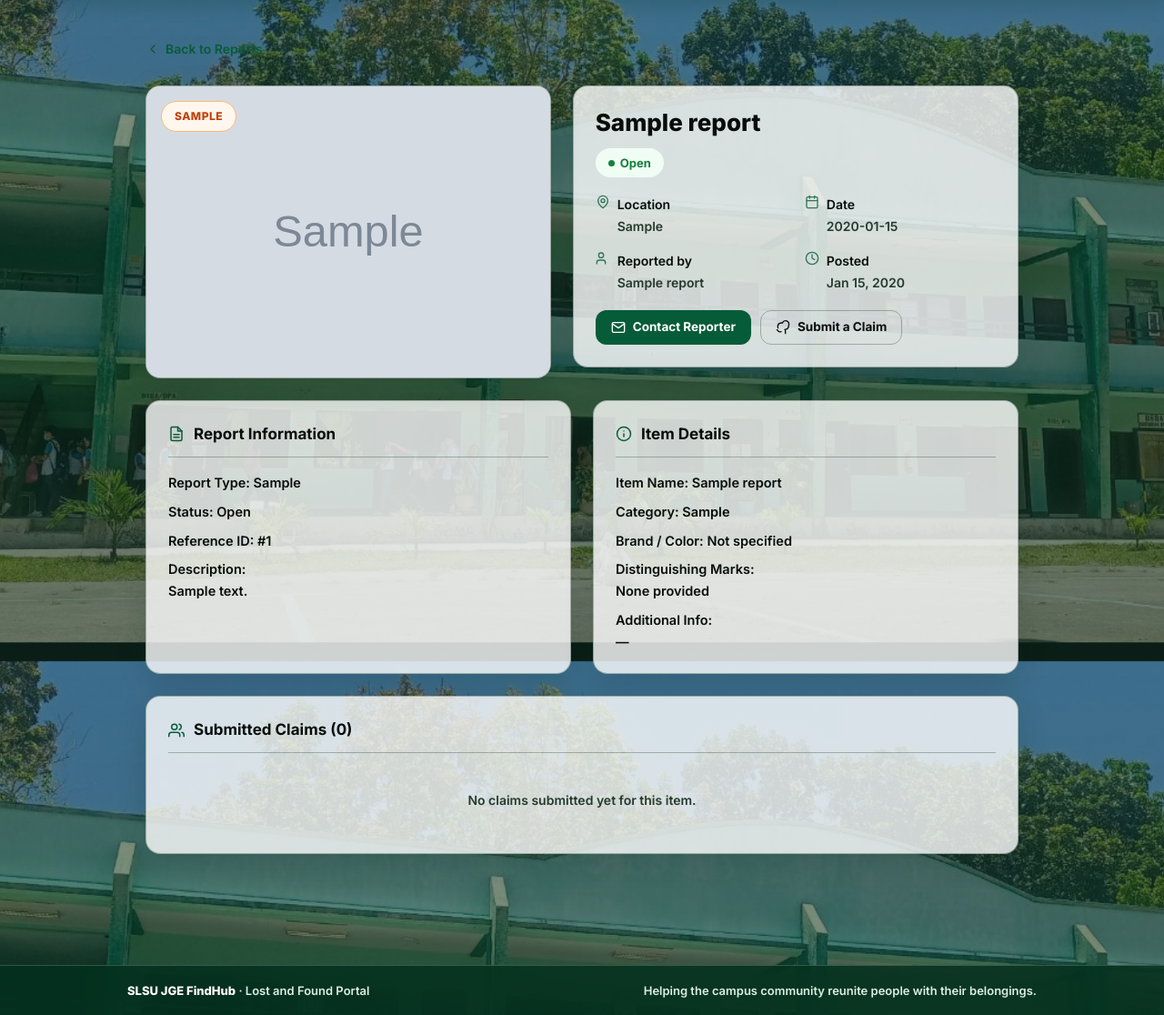
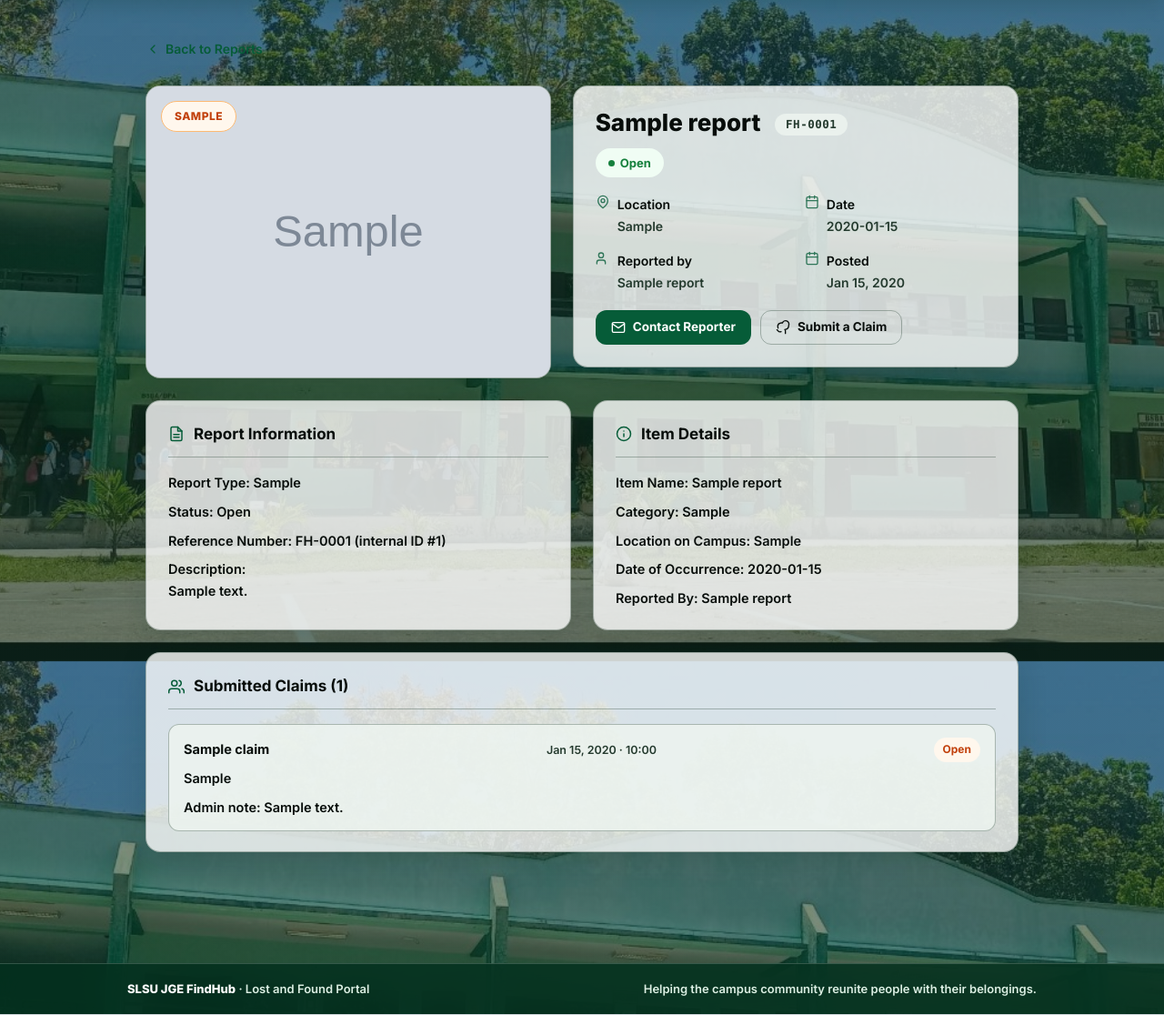
Before and after one commit to miahvillanueva28-spec/SLSU-JGE-FINDHUB., a Flask app: page /report/1 in a window 1280 px wide. Shown: the part 73-1189 px from the top of the page at 91% size. Run offline with Flask 3, Linux system fonts and the light colour scheme; tables that the repository leaves empty hold one stand-in row (values such as "Sample post"); grey boxes marked "Sample" are stand-in pictures; some libraries are stand-ins or nearby versions.

Commit message:
Update report_detail.html

```diff
--- a/templates/report_detail.html
+++ b/templates/report_detail.html
@@ -46,6 +46,23 @@
     transition: gap .2s ease;
   }
   .fh-back-link:hover { gap: 10px; text-decoration: underline; }
+
+  /* Reference chip */
+  .fh-ref-chip {
+    display: inline-flex;
+    align-items: center;
+    gap: 6px;
+    margin-left: 10px;
+    padding: 4px 12px;
+    border-radius: 999px;
+    background: var(--surface-alt);
+    color: var(--muted);
+    font-size: 12.5px;
+    font-weight: 700;
+    letter-spacing: .04em;
+    font-family: ui-monospace, SFMono-Regular, Menlo, monospace;
+    vertical-align: middle;
+  }
 
   /* ============ TOP: Photo + Main Info ============ */
   .fh-top-grid {
@@ -108,6 +125,17 @@
   .fh-meta-item svg { width: 16px; height: 16px; flex-shrink: 0; margin-top: 1px; color: var(--primary); opacity: .8; }
   .fh-meta-item strong { color: var(--text); font-weight: 600; }
 
+  .fh-closed-notice {
+    margin-top: 10px;
+    padding: 12px 16px;
+    border-radius: 12px;
+    background: var(--surface-alt);
+    border-left: 4px solid var(--muted);
+    color: var(--muted);
+    font-size: 13.5px;
+    line-height: 1.6;
+  }
+
   .fh-actions-bar { display: flex; flex-wrap: wrap; gap: 10px; margin-top: 6px; }
   .fh-btn {
     display: inline-flex; align-items: center; justify-content: center; gap: 8px;
@@ -155,7 +183,7 @@
   .fh-claim-form { display: flex; flex-direction: column; gap: 12px; }
   .fh-claim-form .fh-row { display: grid; grid-template-columns: 1fr 1fr; gap: 12px; }
   .fh-claim-form label { font-size: 13px; font-weight: 700; color: var(--text); display: flex; flex-direction: column; gap: 6px; }
-  .fh-claim-form input, .fh-claim-form textarea {
+  .fh-claim-form input, .fh-claim-form textarea, .fh-claim-form input[type="file"] {
     padding: 10px 14px;
     border: 1.5px solid var(--border);
     border-radius: 10px;
@@ -239,6 +267,7 @@
 {% endblock %}
 
 {% block content %}
+{% set claim_open = report.status not in ['Returned', 'Archived'] %}
 <div class="fh-detail-page">
 
   <!-- Back Link -->
@@ -254,7 +283,7 @@
 
     <div class="fh-photo-card">
       {% if report.photo %}
-        <img src="{{ photo_src(report.photo) }}" alt="Photo of {{ report.item_name }}">
+        <img src="{{ photo_src(report.photo) }}" alt="Photo of {{ report.item_name }}" loading="lazy" decoding="async" width="560" height="320">
       {% else %}
         <div class="fh-photo-card__ph" aria-label="No photo available">
           {% if report.report_type|lower == 'lost' %}
@@ -275,7 +304,10 @@
     </div>
 
     <div class="fh-info-card">
-      <h1>{{ report.item_name }}</h1>
+      <h1>
+        {{ report.item_name }}
+        <span class="fh-ref-chip" title="Save this number to track your report">{{ 'FH-{:04d}'.format(report.id) }}</span>
+      </h1>
 
       <span class="fh-status-line
         {% if report.status == 'Pending Claim' %}fh-status--pending
@@ -310,11 +342,18 @@
 
         <div class="fh-meta-item">
           <svg viewBox="0 0 24 24" fill="none" stroke="currentColor" stroke-width="2" stroke-linecap="round" stroke-linejoin="round" aria-hidden="true">
-            <circle cx="12" cy="12" r="10"/><path d="M12 6v6l4 2"/>
+            <rect x="3" y="4" width="18" height="18" rx="2"/><path d="M16 2v4"/><path d="M8 2v4"/><path d="M3 10h18"/>
           </svg>
           <span><strong>Posted</strong><br>{{ report.created_at.strftime('%b %d, %Y') if report.created_at else '—' }}</span>
         </div>
       </div>
+
+      {% if not claim_open %}
+      <div class="fh-closed-notice">
+        This report is <strong>{{ report.status }}</strong> and is no longer accepting new claims.
+        If you believe this is your item, please contact the campus administrator.
+      </div>
+      {% endif %}
 
       <div class="fh-actions-bar">
         <button type="button" class="fh-btn fh-btn--primary fh-btn--sm" id="fh-contact-btn" aria-expanded="false" aria-controls="fh-contact-panel">
@@ -324,12 +363,14 @@
           </svg>
           Contact Reporter
         </button>
+        {% if claim_open %}
         <button type="button" class="fh-btn fh-btn--ghost fh-btn--sm" id="fh-claim-btn" aria-expanded="false" aria-controls="fh-claim-panel">
           <svg width="16" height="16" viewBox="0 0 24 24" fill="none" stroke="currentColor" stroke-width="2" stroke-linecap="round" stroke-linejoin="round" aria-hidden="true">
             <path d="M9 19c-5 1.5-5-2.5-7-3m14 6v-3.87a3.37 3.37 0 0 0-.94-2.61c3.14-.35 6.44-1.54 6.44-7A5.44 5.44 0 0 0 11 4.77 5.07 5.07 0 0 0 7 5c-2.23.68-3.86 3.16-3.5 6.28.07.64.24 1.31.5 1.88"/>
           </svg>
           Submit a Claim
         </button>
+        {% endif %}
       </div>
 
       <!-- ===== CONTACT REPORTER PANEL (revealed on click) ===== -->
@@ -370,6 +411,7 @@
       </div>
 
       <!-- ===== SUBMIT A CLAIM PANEL (inline form, revealed on click) ===== -->
+      {% if claim_open %}
       <div class="fh-reveal" id="fh-claim-panel" role="region" aria-label="Submit a claim form">
         <h3>
           <svg viewBox="0 0 24 24" fill="none" stroke="currentColor" stroke-width="2" stroke-linecap="round" stroke-linejoin="round" aria-hidden="true">
@@ -377,17 +419,27 @@
           </svg>
           Submit a Claim for This Item
         </h3>
-        <form method="POST" action="{{ url_for('submit_claim', report_id=report.id) }}" class="fh-claim-form">
+        <form method="POST" enctype="multipart/form-data" action="{{ url_for('submit_claim', report_id=report.id) }}" class="fh-claim-form">
+          <!-- Honeypot — bots fill this; server silently drops the submission -->
+          <div style="position:absolute;left:-9999px;top:auto;height:1px;width:1px;overflow:hidden;" aria-hidden="true">
+            <label>Leave this field empty
+              <input type="text" name="website" tabindex="-1" autocomplete="off">
+            </label>
+          </div>
+
           <div class="fh-row">
             <label>Your Full Name <span class="fh-hint">(required)</span>
-              <input type="text" name="claimer_name" maxlength="120" required placeholder="Juan Dela Cruz">
+              <input type="text" name="claimer_name" maxlength="120" required autocomplete="name" placeholder="Juan Dela Cruz">
             </label>
-            <label>Your Contact <span class="fh-hint">(required)</span>
-              <input type="text" name="claimer_contact" maxlength="180" required placeholder="Email or phone">
+            <label>Your Contact <span class="fh-hint">(required — email or phone)</span>
+              <input type="text" name="claimer_contact" maxlength="150" required autocomplete="email" placeholder="you@example.com or 09XX-XXX-XXXX">
             </label>
           </div>
-          <label>Proof of Ownership / Description <span class="fh-hint">(required — describe unique details only the owner would know)</span>
-            <textarea name="proof_description" maxlength="2000" rows="3" required placeholder="e.g., 'Black wallet with a small tear on the top-right corner, contains an SLSU ID ending in 2024.'"></textarea>
+          <label>Proof of Ownership <span class="fh-hint">(required — describe unique details only the owner would know)</span>
+            <textarea name="proof" maxlength="2000" rows="3" required placeholder="e.g., 'Black wallet with a small tear on the top-right corner, contains an SLSU ID ending in 2024.'"></textarea>
+          </label>
+          <label>Proof Photo <span class="fh-hint">(optional — receipt, screenshot, or photo of the matching item)</span>
+            <input type="file" name="proof_photo" accept=".jpg,.jpeg,.png,.webp,image/jpeg,image/png,image/webp">
           </label>
           <button type="submit" class="fh-btn fh-btn--primary fh-btn--sm">
             <svg width="16" height="16" viewBox="0 0 24 24" fill="none" stroke="currentColor" stroke-width="2" stroke-linecap="round" stroke-linejoin="round" aria-hidden="true">
@@ -397,6 +449,7 @@
           </button>
         </form>
       </div>
+      {% endif %}
     </div>
   </div>
 
@@ -411,7 +464,7 @@
       </h2>
       <p><strong>Report Type:</strong> {{ report.report_type }}</p>
       <p><strong>Status:</strong> {{ report.status or 'Open' }}</p>
-      <p><strong>Reference ID:</strong> #{{ report.id }}</p>
+      <p><strong>Reference Number:</strong> {{ 'FH-{:04d}'.format(report.id) }} (internal ID #{{ report.id }})</p>
       <p><strong>Description:</strong><br>{{ report.description or 'No additional details provided.' }}</p>
     </section>
 
@@ -424,9 +477,9 @@
       </h2>
       <p><strong>Item Name:</strong> {{ report.item_name }}</p>
       <p><strong>Category:</strong> {{ report.category or 'Not specified' }}</p>
-      <p><strong>Brand / Color:</strong> {{ report.brand_color or 'Not specified' }}</p>
-      <p><strong>Distinguishing Marks:</strong><br>{{ report.marks or 'None provided' }}</p>
-      <p><strong>Additional Info:</strong><br>{{ report.additional_info or '—' }}</p>
+      <p><strong>Location on Campus:</strong> {{ report.location or 'Not specified' }}</p>
+      {% if report.incident_date %}<p><strong>Date of Occurrence:</strong> {{ report.incident_date }}</p>{% endif %}
+      <p><strong>Reported By:</strong> {{ report.contact_name or 'Anonymous' }}</p>
     </section>
   </div>
 
@@ -437,15 +490,15 @@
         <path d="M17 21v-2a4 4 0 0 0-4-4H5a4 4 0 0 0-4 4v2"/><circle cx="9" cy="7" r="4"/>
         <path d="M23 21v-2a4 4 0 0 0-3-3.87"/><path d="M16 3.13a4 4 0 0 1 0 7.75"/>
       </svg>
-      Submitted Claims ({{ claims|length if claims else 0 }})
+      Submitted Claims ({{ report.claims|length }})
     </h2>
 
-    {% if claims %}
-      {% for claim in claims %}
+    {% if report.claims %}
+      {% for claim in report.claims %}
         <div class="fh-claim-item">
           <div class="fh-claim-item__head">
-            <span class="fh-claim-item__name">{{ claim.claimer_name or claim.submitter_name or 'Anonymous Claimant' }}</span>
-            <span class="fh-claim-item__date">{{ claim.submitted_at.strftime('%b %d, %Y · %H:%M') if claim.submitted_at else 'Date unknown' }}</span>
+            <span class="fh-claim-item__name">{{ claim.claimant_name or 'Anonymous Claimant' }}</span>
+            <span class="fh-claim-item__date">{{ claim.created_at.strftime('%b %d, %Y · %H:%M') if claim.created_at else 'Date unknown' }}</span>
             <span class="fh-claim-item__status
               {% if claim.status == 'Approved' %}fh-claim-item__status--approved
               {% elif claim.status == 'Rejected' %}fh-claim-item__status--rejected
@@ -453,7 +506,10 @@
               {{ claim.status or 'Pending' }}
             </span>
           </div>
-          <p class="fh-claim-item__desc">{{ claim.proof_description or 'No proof description provided.' }}</p>
+          <p class="fh-claim-item__desc">{{ claim.proof or 'No proof description provided.' }}</p>
+          {% if claim.review_note %}
+            <p class="fh-claim-item__desc" style="margin-top:6px;color:var(--text);"><strong>Admin note:</strong> {{ claim.review_note }}</p>
+          {% endif %}
         </div>
       {% endfor %}
     {% else %}
@@ -471,13 +527,16 @@
   var claimPanel   = document.getElementById('fh-claim-panel');
 
   function toggle(btn, panel, otherBtn, otherPanel) {
+    if (!btn || !panel) return;
     var open = panel.classList.toggle('open');
     btn.classList.toggle('fh-btn--active', open);
     btn.setAttribute('aria-expanded', open ? 'true' : 'false');
     if (open && otherPanel) {
       otherPanel.classList.remove('open');
-      otherBtn.classList.remove('fh-btn--active');
-      otherBtn.setAttribute('aria-expanded', 'false');
+      if (otherBtn) {
+        otherBtn.classList.remove('fh-btn--active');
+        otherBtn.setAttribute('aria-expanded', 'false');
+      }
     }
   }
 
```
